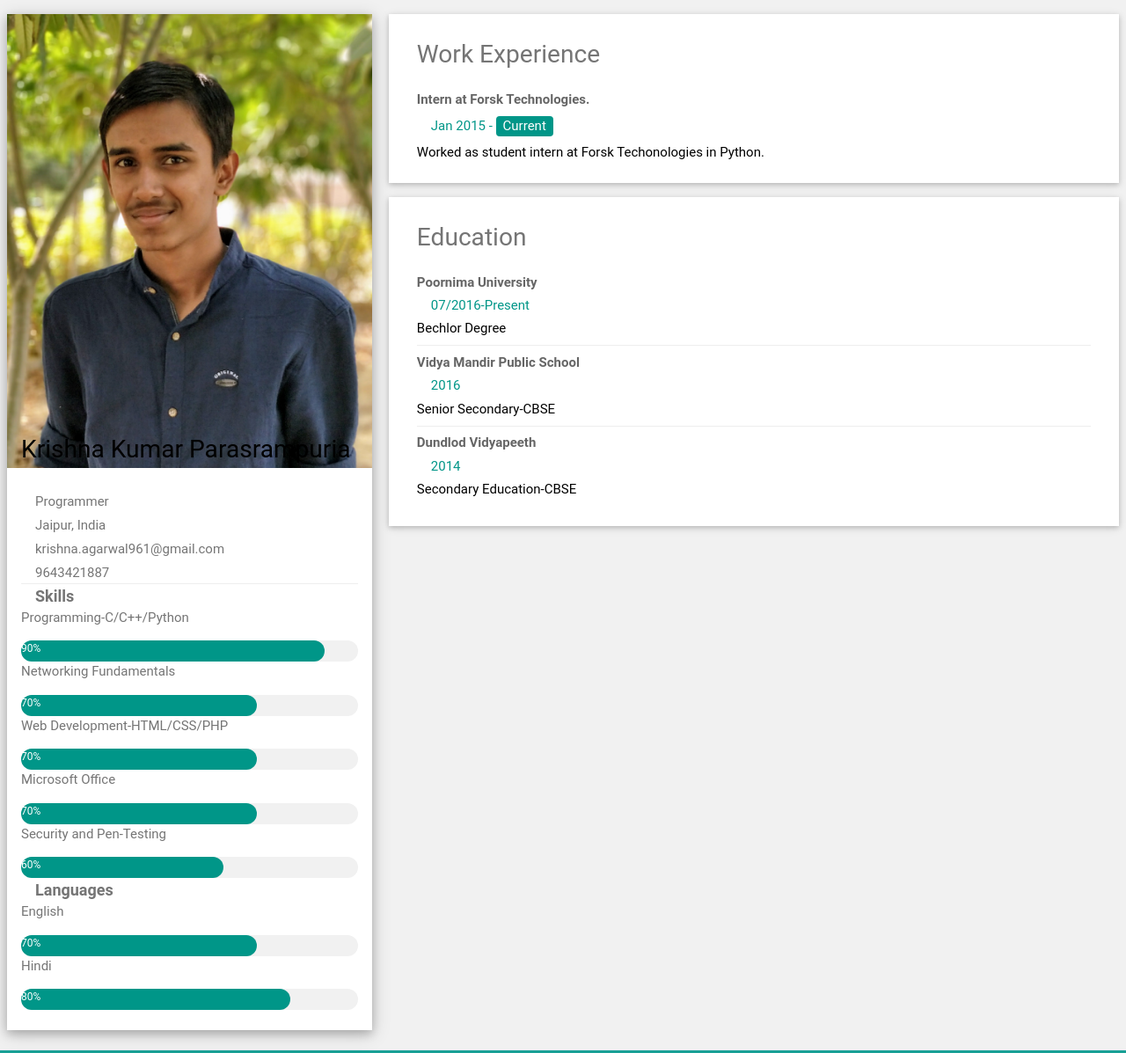
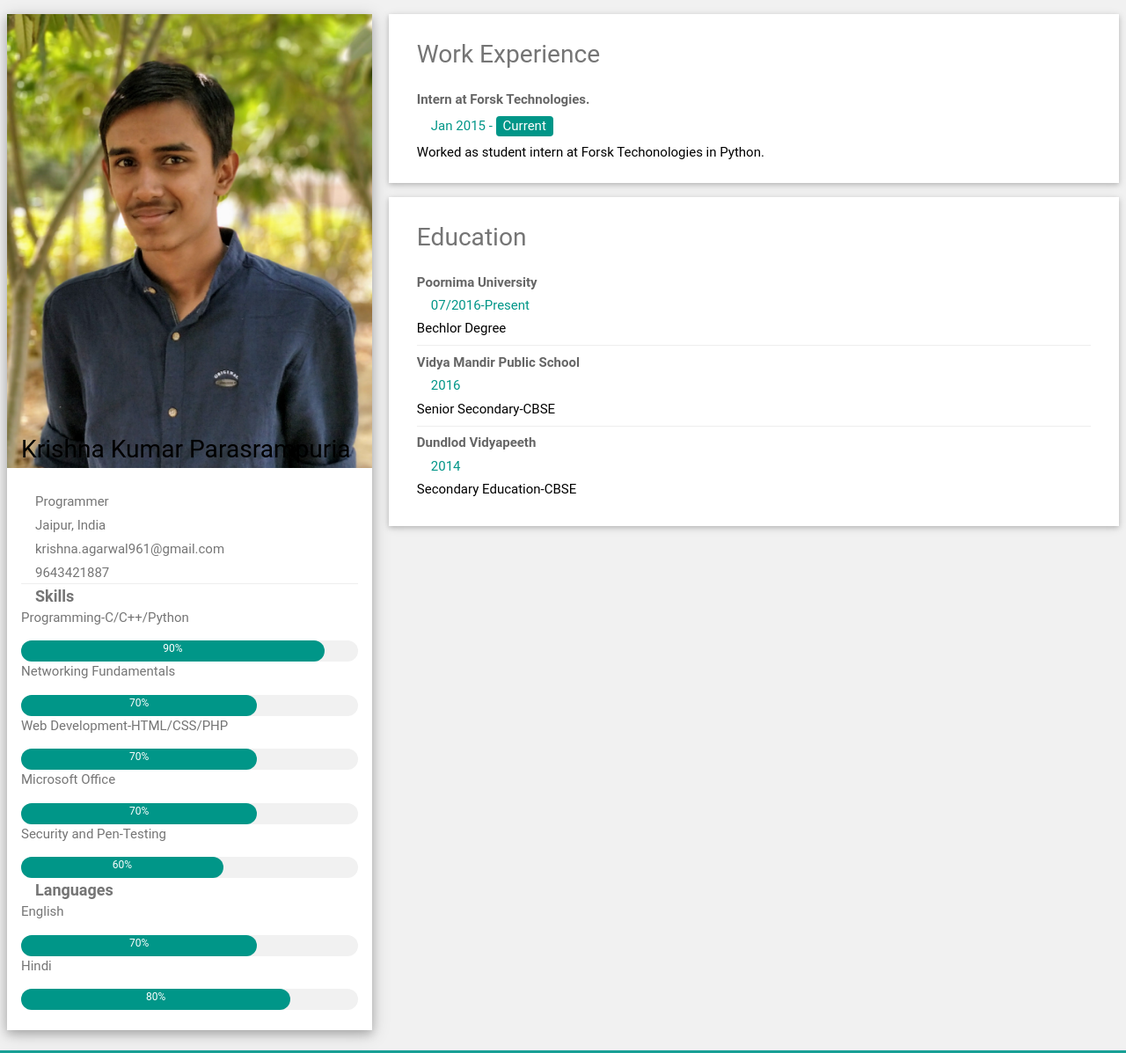
Before and after one commit to krishppuria/krishppuria.github.io, a Jekyll site: the page built from resum.html, in a window 1280 px wide. Shown: the top 1197 px of the page at 88% size. Built offline with Jekyll 4.4.1, drawn with Linux system fonts in a browser that asks for light colours; grey boxes are pictures that could not be loaded.

Commit message:
Update from Forestry.io Krishna Parasrampuria updated resum.html

```diff
--- a/resum.html
+++ b/resum.html
@@ -59,7 +59,7 @@ resume:
 
                     <p class="pb-4">{{ rat.name }}</p>
                     <div class="w3-light-grey w3-round-xlarge w3-small">
-                      <div class="w3-round-xlarge w3-teal" style="height:24px;width:{{ rat.numbering }}">{{ rat.numbering }}</div>
+                      <div class="w3-container w3-center w3-round-xlarge w3-teal" style="height:24px;width:{{ rat.numbering }}">{{ rat.numbering }}</div>
                     </div>
                     {% endfor %}
             {% endfor %}
```
